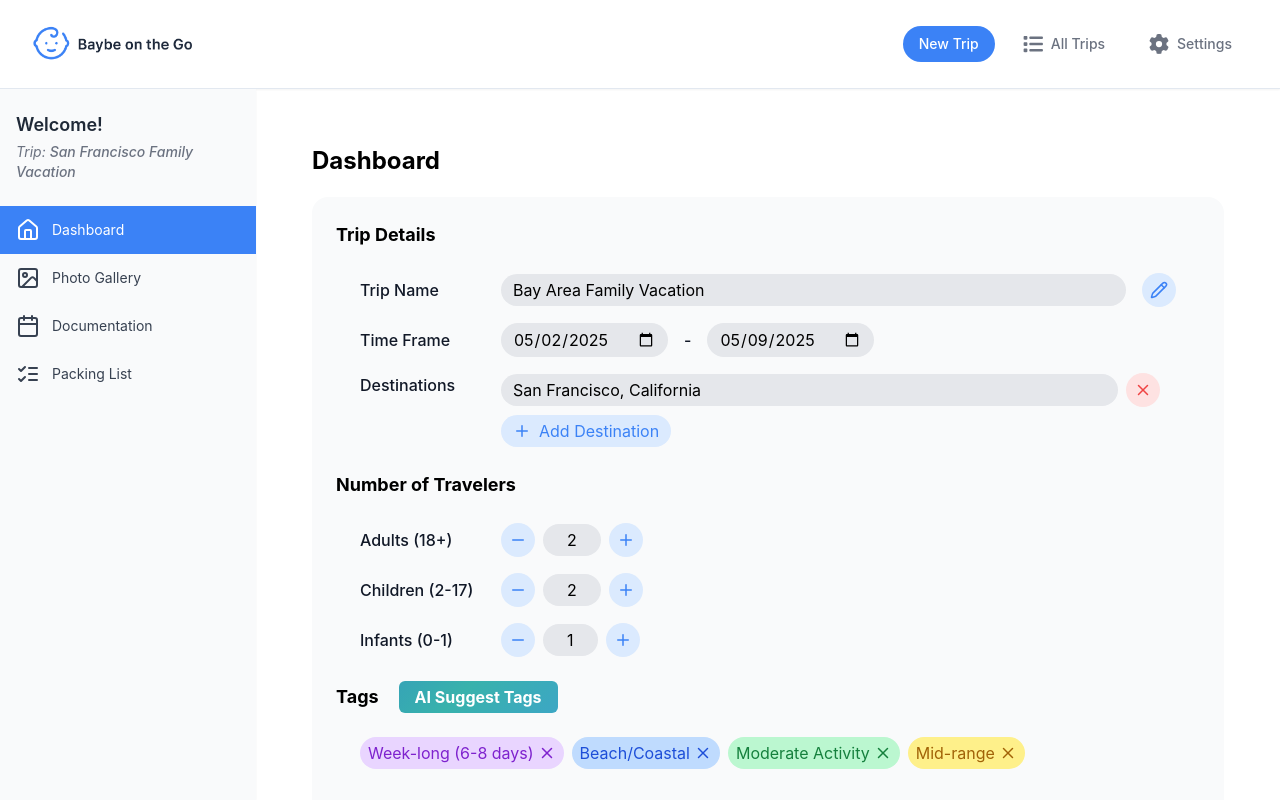
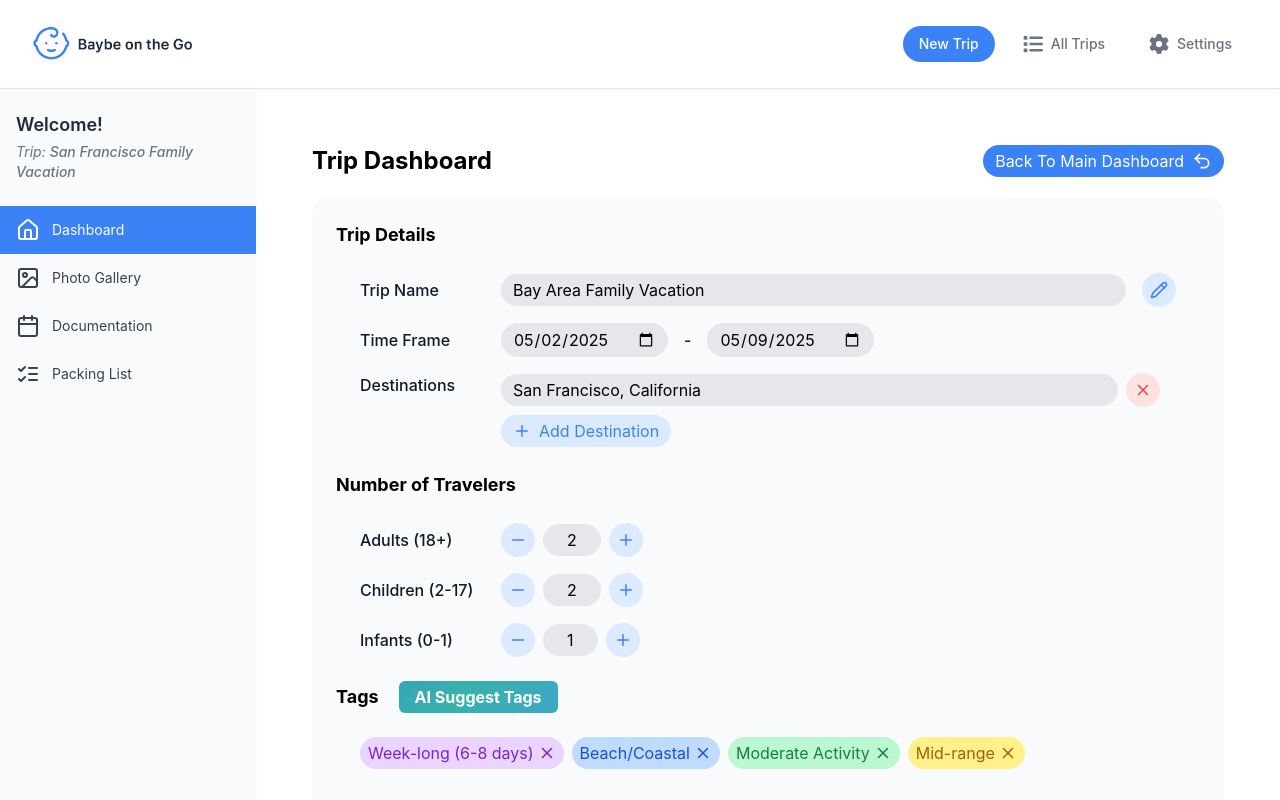
Before and after one commit to Sssamanthaaa/Baybe-on-the-go-Website, a React (Create React App) app in the folder baybe-on-the-go/: page /dashboard/trip in a window 1280 px wide. Built offline with nearby package versions, Linux system fonts and the light colour scheme; no server answers.

Commit message:
back button for trip dashboard

```diff
--- a/baybe-on-the-go/src/pages/DashboardTrip.js
+++ b/baybe-on-the-go/src/pages/DashboardTrip.js
@@ -1,5 +1,6 @@
 import { useReducer, useState } from 'react';
-import { Pencil, Plus, Minus, X, ChevronDown } from 'lucide-react';
+import { Pencil, Plus, Minus, X, ChevronDown, ArrowBigLeft, Undo2} from 'lucide-react';
+import { useNavigate } from 'react-router-dom';
 
 // Action types
 const UPDATE_TRIP_NAME = 'UPDATE_TRIP_NAME';
@@ -271,9 +272,19 @@ const DashboardTrip = () => {
     }
   };
 
+  // Back Button
+  const nav = useNavigate();
+  const backToMain = () => nav('/dashboard');
+
   return (
     <div className="p-10 space-y-5">
-      <h1 className="text-2xl font-bold">Dashboard</h1>
+      <div className="flex justify-between">
+        <h1 className="text-2xl font-bold">Trip Dashboard</h1>
+        <button onClick={backToMain} className="bg-blue-500 hover:bg-blue-600 px-3 py-1 rounded-full flex items-center gap-2 text-white">
+          <span> Back To Main Dashboard </span>
+          <Undo2 size={20}/>
+        </button>
+      </div>
       <div className="space-y-5">
         <div className="bg-gray-50 p-6 rounded-2xl">
           <h2 className="text-lg font-bold">Trip Details</h2>
```
